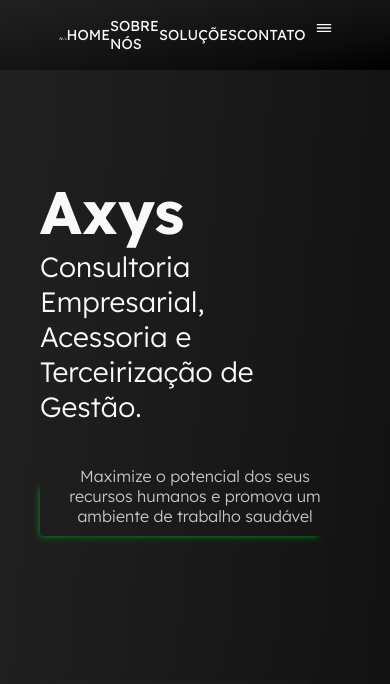
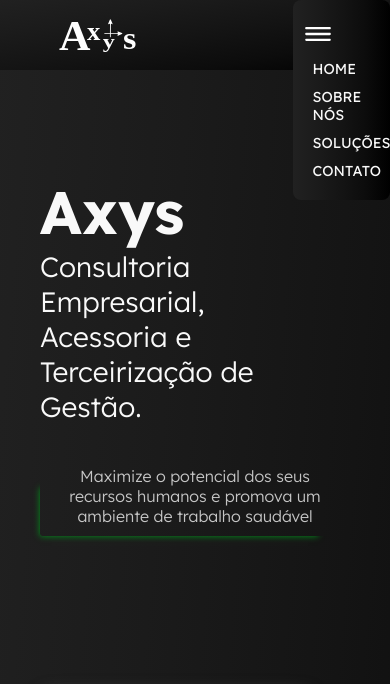
Before and after one commit to Gian-Mateus/axys, a plain HTML site: page index.html in a window 390 px wide. Both pictures are taken after a click on the button 323 px from the left and 35 px from the top of the page. Shown: the top 684 px of the page. Drawn offline with Linux system fonts and the light colour scheme.

Commit message:
add button nav bar slider

```diff
--- a/index.html
+++ b/index.html
@@ -12,7 +12,8 @@
     <div class="image">
         <a href="#"><img src="assets/svg/logo-white.svg" alt="Logo Axys"></a>
     </div>
-    <nav>
+    <button id="btn-nav" class="btn-nav"><img src="assets/svg/menu-icon.svg" alt=""></button>
+    <nav id="container-header">
         <ul>
             <li><a href="#introduction">HOME</a></li>
             <li><a href="#about">SOBRE NÓS</a></li>
@@ -20,7 +21,6 @@
             <li><a href="#footer">CONTATO</a></li>
         </ul>
     </nav>
-    <button class="btn-nav"><img src="assets/svg/menu-icon.svg" alt=""></button>
 </header>
 
         <main>
--- a/script.js
+++ b/script.js
@@ -64,3 +64,19 @@
 //         behavior: "smooth",
 //     });
 // });
+
+/* Animação NavBar */
+
+const btnNav = document.querySelector("#btn-nav");
+const navBar = document.querySelector("#container-header");
+
+btnNav.addEventListener('click', () =>{
+    if (navBar.classList.contains("onAnimate")){
+        navBar.classList.remove("onAnimate")
+        navBar.classList.add("offAnimate");
+    } else{
+        navBar.style.display = "block";
+        navBar.classList.remove("offAnimate")
+        navBar.classList.add("onAnimate");
+    }
+})
--- a/styles/global.css
+++ b/styles/global.css
@@ -30,6 +30,7 @@
 
 body{
     background-image: linear-gradient(to right bottom, #212121, #1b1b1b, #141414, #0c0c0c, #000000);
+    overflow: hidden;
 }
 
 main{
--- a/styles/head.css
+++ b/styles/head.css
@@ -82,10 +82,51 @@
     display: flex;
     background-color: transparent;
     border: none;
+    z-index: 2;
 }
 header button > img{
-    width: 1rem;
-
+    width: 1.75rem;
 }
 
+#container-header{
+    position: absolute;
+    display: none;
+    top: 0;
+    right: -150px;
+    width: 25%;
+    border-radius: 8px;
+    background-image: linear-gradient(to left, #000000, #0c0c0c, #141414, #1b1b1b, #212121);
 }
+#container-header > ul{
+    flex-direction: column;
+    gap: 10px;
+    margin-top: 40px;
+    padding: 20px;
+    margin-right: 10px;
+}
+
+.offAnimate{
+    animation: slidenavbarInvert 0.5s ease forwards;
+}
+.onAnimate{
+    animation: slidenavbar 0.45s ease forwards;
+}
+
+@keyframes slidenavbar {
+    to{
+        right: 0;
+    }
+}
+@keyframes slidenavbarInvert {
+    from{
+        right: 0;
+    }
+    to{
+        right: -150px;
+    }
+}
+
+header nav ul li a::before{
+    bottom: -4px;
+}
+}
```
